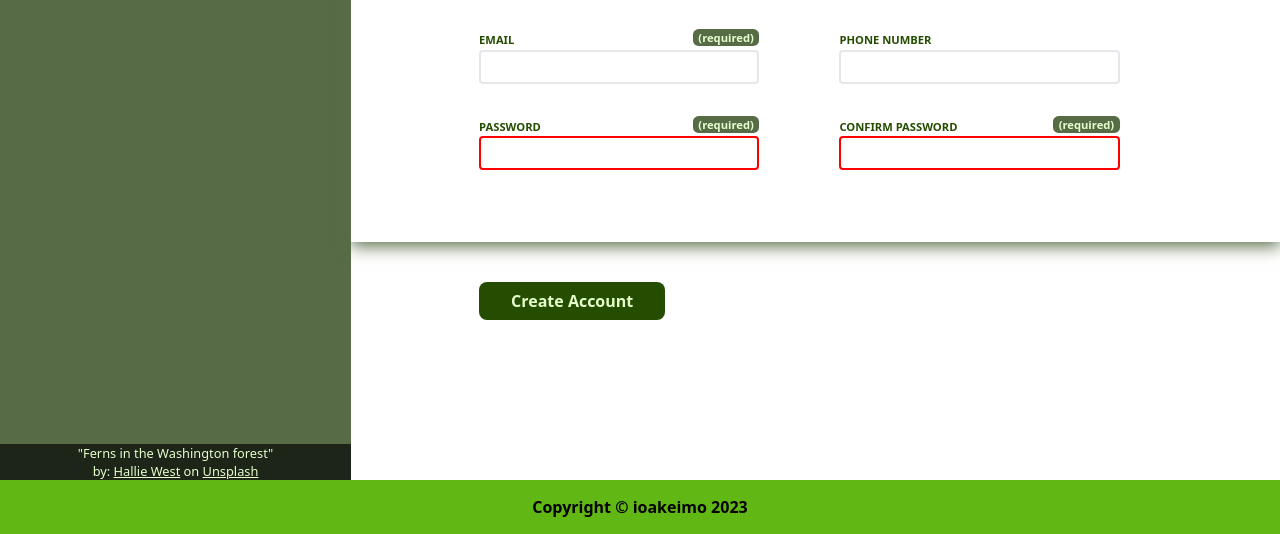
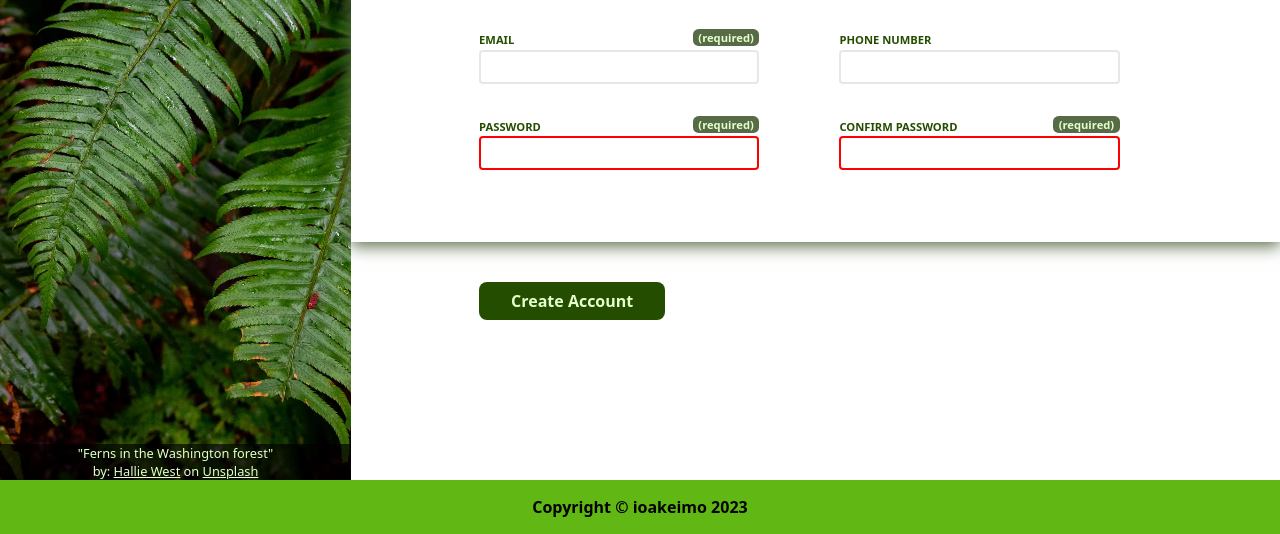
Before and after one commit to ioakeimoTOP/SignUp-Form, a website: page index.html in a window 1280 px wide. Shown: the part 266-800 px from the top of the page. Drawn offline with Linux system fonts and the light colour scheme; the site is published under a folder, as on GitHub Pages, so addresses that start at the root find nothing; a web font is replaced by a local one.

Commit message:
Fix background image path

```diff
--- a/src/styles/signup.scss
+++ b/src/styles/signup.scss
@@ -17,7 +17,7 @@
   --overlay-bg: #000a;
 
   align-self: stretch;
-  background: center url('/src/assets/img/ferns.webp') var(--accent-1);
+  background: center url('../assets/img/ferns.webp') var(--accent-1);
   background-size: cover;
   color: var(--brand-white);
 
```
Also changed, not shown: src/styles/main.css.
